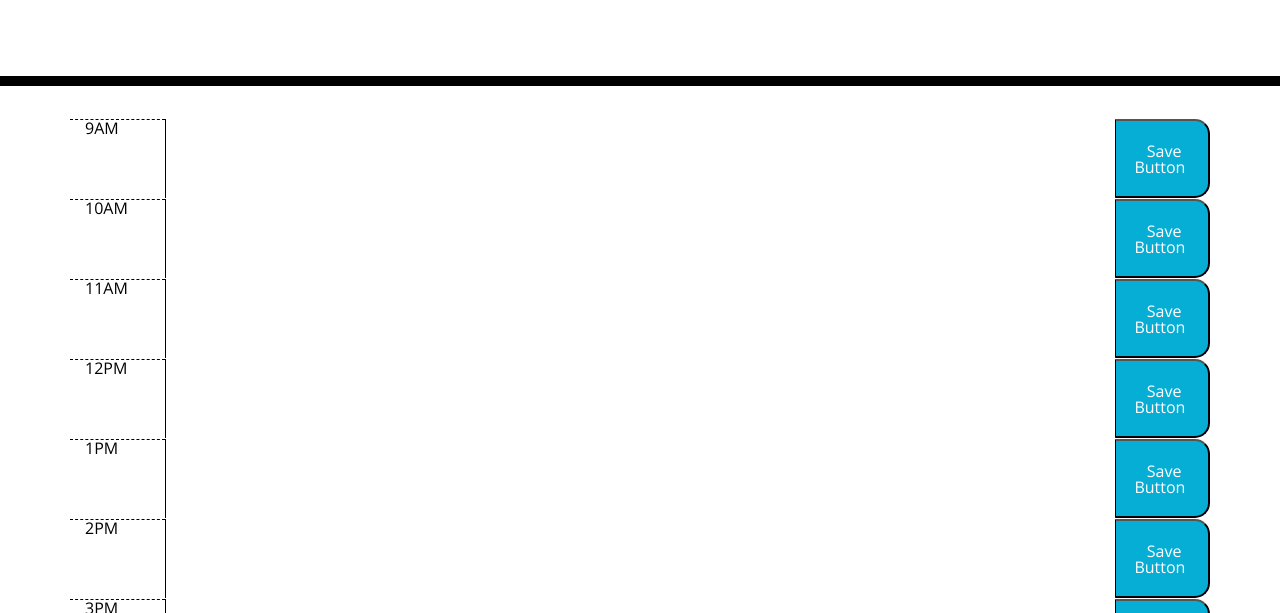
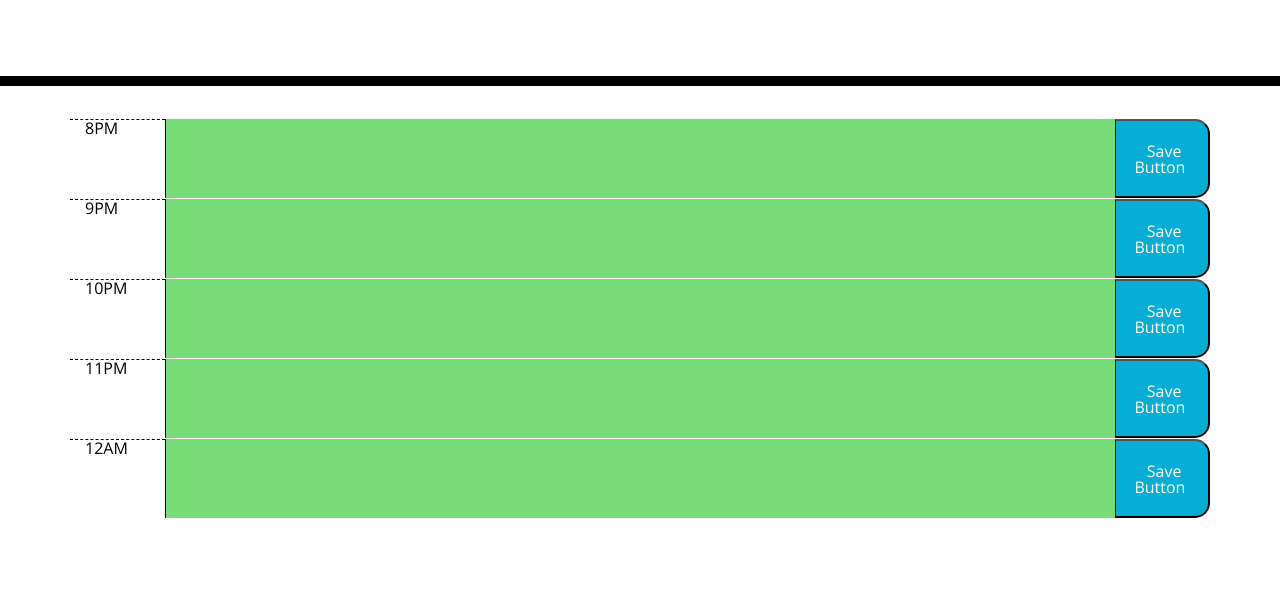
Before and after one commit to MannyLouHub/5-Day-Planner, a plain HTML site: page index.html in a window 1280 px wide. Shown: the part 182-795 px from the top of the page. Drawn offline with nearby package versions, Linux system fonts and the light colour scheme.

Commit message:
Creating a if statement for passage of time.

```diff
--- a/Develop/script.js
+++ b/Develop/script.js
@@ -43,8 +43,8 @@
 // <button class= "saveBtn" time="#9am"> save</button>`;
 
 function createPlanner() {
-    var minTime = 9
-    var maxTime = 17
+    var minTime = 20
+    var maxTime = 24
 
     // loop to create rows
     for (i = minTime; i <= maxTime; i++) {
@@ -60,15 +60,37 @@ function createPlanner() {
         //text element for each row
         var text = $(`<textarea type="text" id="${timeFormat}-text" class="col-10 description"></textarea>`)
         row.append(text);
+        //Color Changer for Passage of time
+        var currentTime = parseInt(moment().format('H'))
+        if(currentTime > i){
+            text.addClass("past")
+        }
+        else if(currentTime < i){
+            text.addClass("future")
+        }
+        else {
+            text.addClass("present")
+        }
+        //saving information to localstorage
+
+        //
+
+
 
         //button element for each row
         var button = $(`<button class="saveBtn col-1" id="${timeFormat}"> Save Button </button>`)
         row.append(button);
 
+        $('.container').append(row);
 
-        $('.container').append(row);
+
     }
-
 }
 
+// function thePassageOfTime(){
+//     var currentTime = +moment().format('H');
+//     if(currentTime)
+
+
+// start of program.
 createPlanner();
```
Also changed, not shown: Develop/style.css (line endings or trailing spaces).
